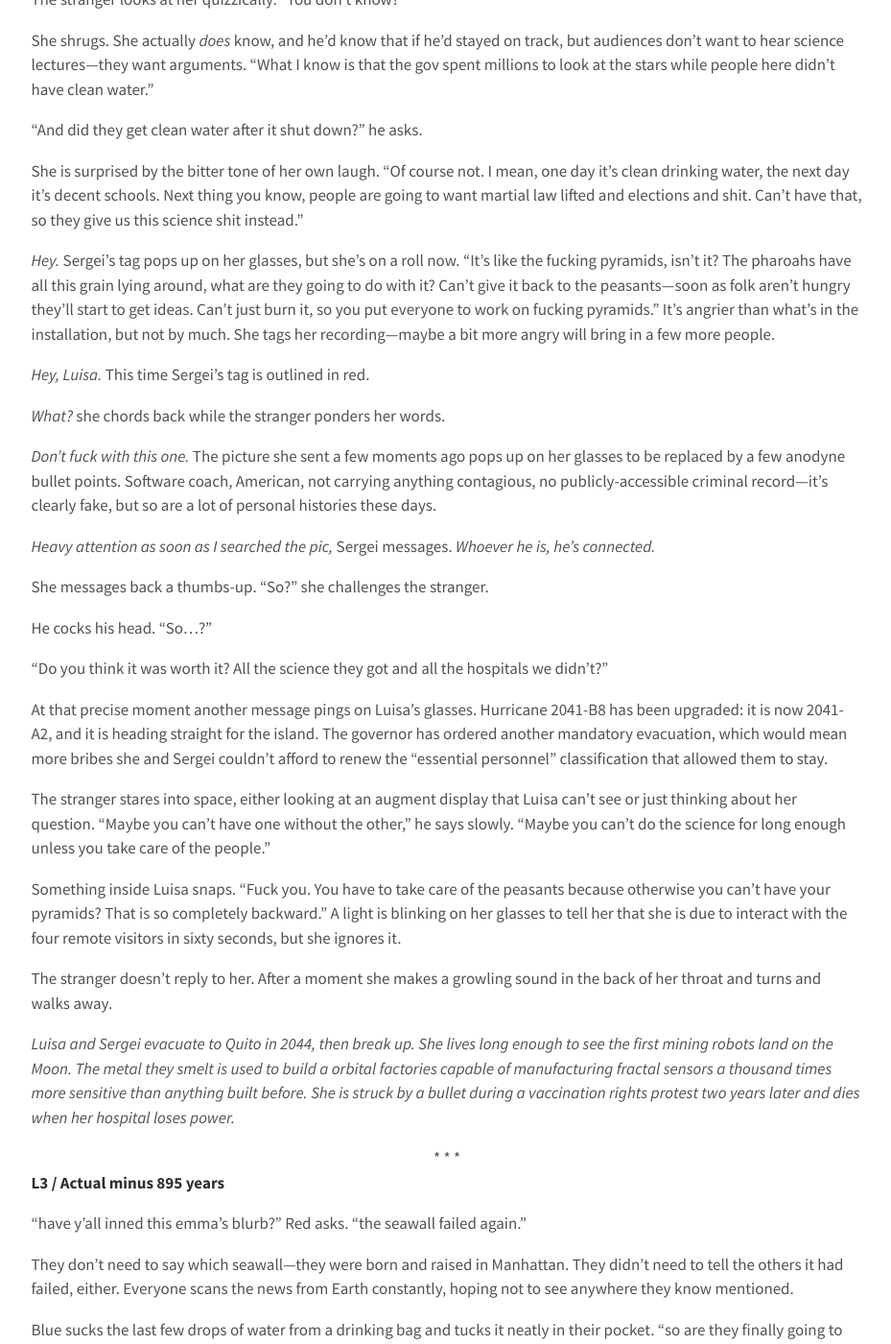
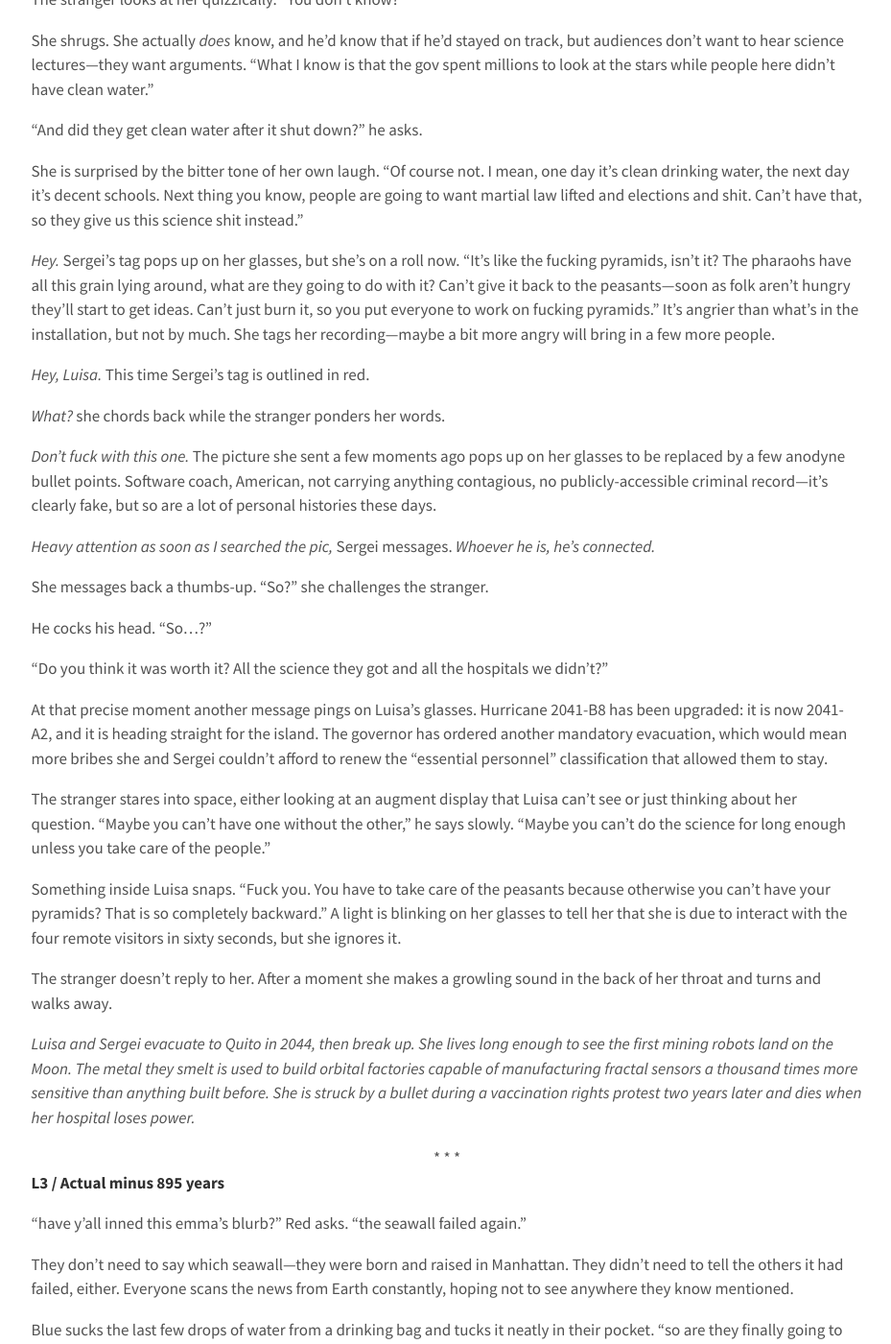
Before and after one commit to gvwilson/sensibleadventures, a Jekyll site: the page built from short-stories/arecibo.md, in a window 1280 px wide and 1400 px high, scrolled down 12000 px. Shown: the whole window at 96% size, without its empty margins (174-1103 px from the left). Built offline with Jekyll 4.4.1, drawn with Linux system fonts in a browser that asks for light colours; nearby versions of some CDN libraries; some of the changed text lies outside the part shown.

Commit message:
A few small fixes

```diff
--- a/short-stories/arecibo.md
+++ b/short-stories/arecibo.md
@@ -829,7 +829,7 @@
 
 <div align="center">* * *</div>
 
-*Venice / Actual minus 1410 years**
+**Venice / Actual minus 1410 years**
 
 "Master, you have another visitor."
 
@@ -1009,7 +1009,7 @@
 Sergei's tag pops up on her glasses,
 but she's on a roll now.
 "It's like the fucking pyramids, isn't it?
-The pharoahs have all this grain lying around,
+The pharaohs have all this grain lying around,
 what are they going to do with it?
 Can't give it back to the peasants---soon as folk aren't hungry
 they'll start to get ideas.
@@ -1076,7 +1076,7 @@
 *Luisa and Sergei evacuate to Quito in 2044,
 then break up.
 She lives long enough to see the first mining robots land on the Moon.
-The metal they smelt is used to build a orbital factories
+The metal they smelt is used to build orbital factories
 capable of manufacturing fractal sensors
 a thousand times more sensitive than anything built before.
 She is struck by a bullet during a vaccination rights protest two years later
```
Also changed, not shown: other parts of short-stories/arecibo.md (+9 -9 lines).
